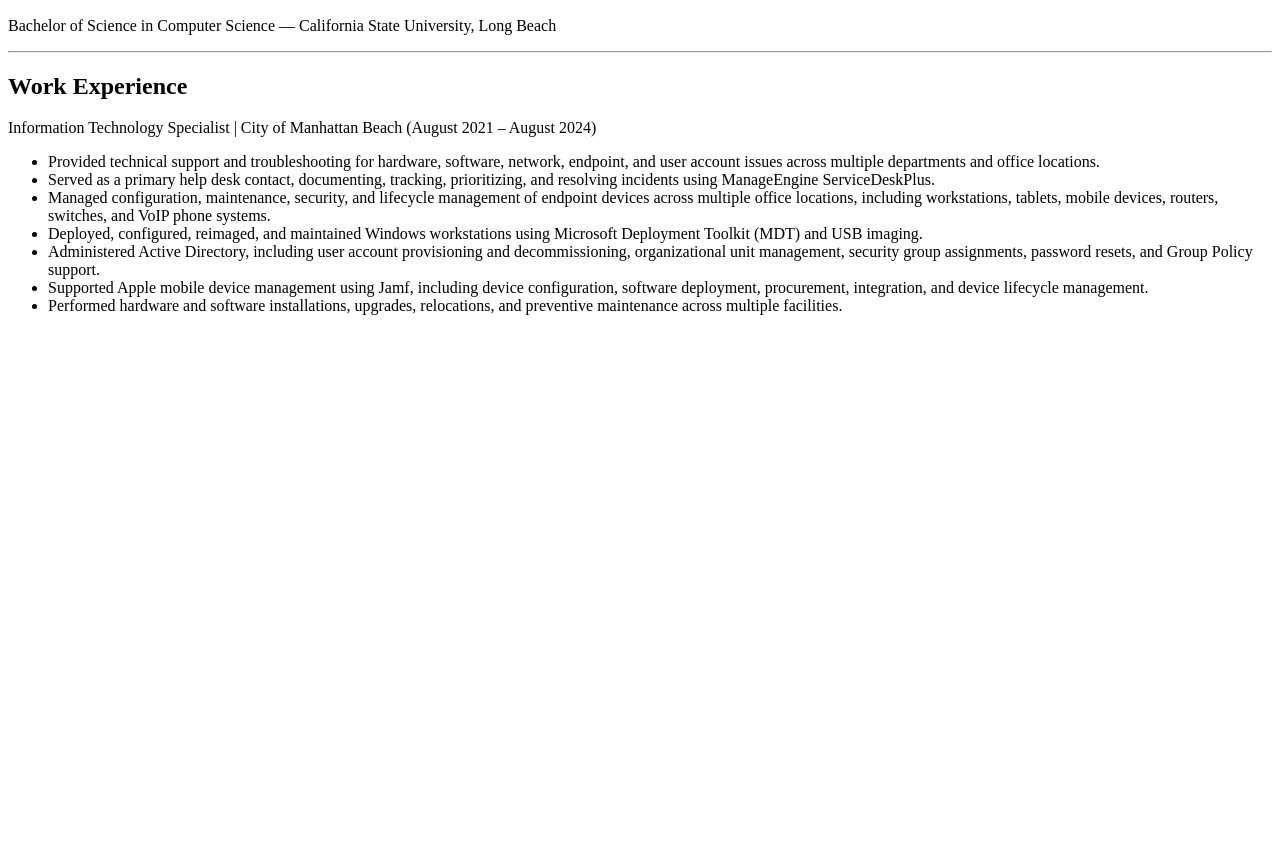
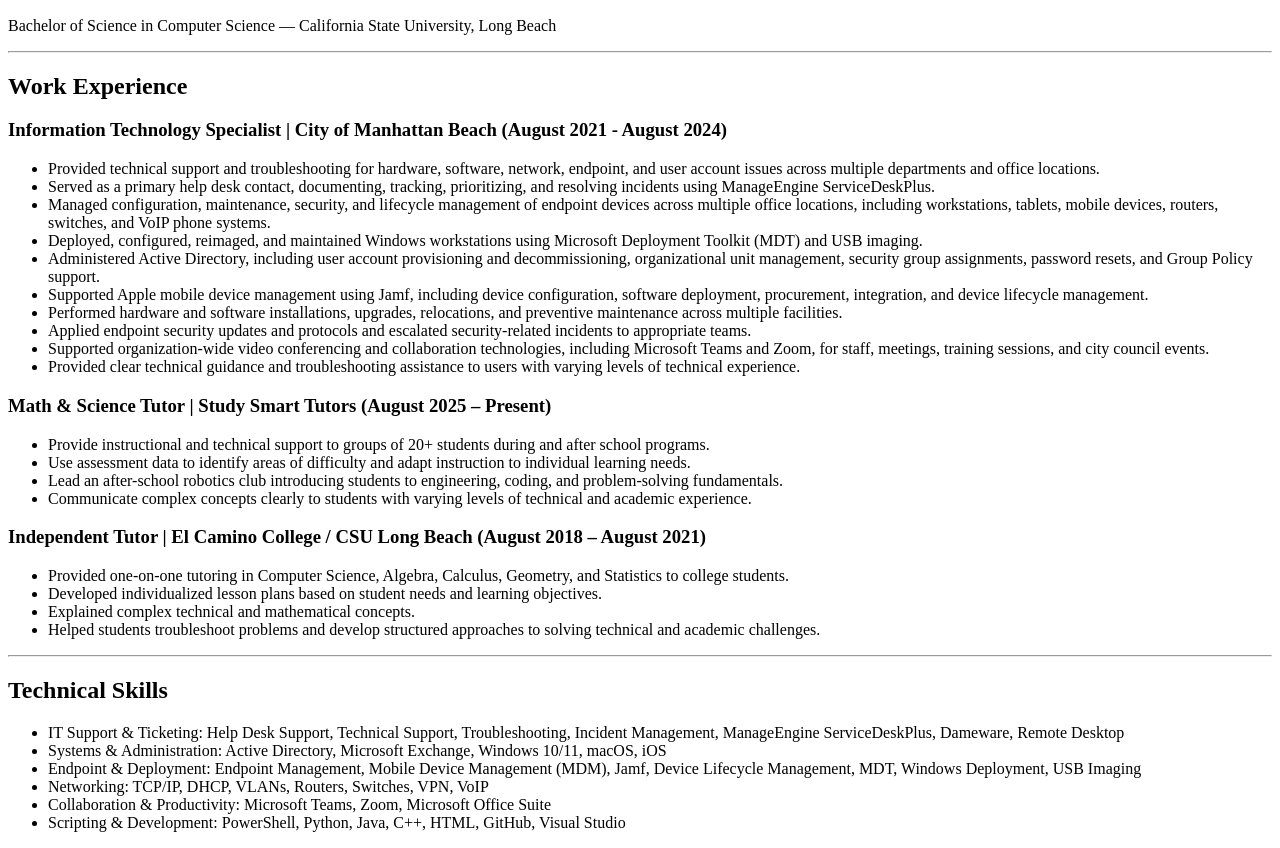
Before and after one commit to franciscojrivera/Web-Development-Projects, a plain HTML site: page Capstone Project 1/index.html in a window 1280 px wide. Shown: the part 267-1115 px from the top of the page. Before the commit the page ends 800 px from the top, so only its background shows below. Drawn offline with Linux system fonts and the light colour scheme.

Commit message:
Captstone Project 1

```diff
--- a/Capstone Project 1/index.html
+++ b/Capstone Project 1/index.html
@@ -7,6 +7,7 @@
 </head>
 <body>
     <h1>Francisco Rivera</h1>
+    <p></p>
     <h2>Professional Summary</h2>
     <p>IT Support Specialist with 3+ years of experience providing technical support, troubleshooting hardware and software issues, managing endpoint devices, and supporting users across multiple departments and locations. Experienced with Active Directory, Microsoft Exchange, Windows, macOS, Jamf, MDT, endpoint deployment, mobile device management, ticketing systems, and network troubleshooting. Strong customer service and communication skills with experience supporting both technical and non-technical users, resolving incidents, documenting solutions, and maintaining reliable IT operations.</p>
     <hr>
@@ -16,7 +17,7 @@
     <hr>
 
     <h2>Work Experience</h2>
-    <p>Information Technology Specialist  |  City of Manhattan Beach (August 2021 – August 2024)</p>
+    <h3>Information Technology Specialist  |  City of Manhattan Beach (August 2021 - August 2024)</h3>
     <ul>
         <li>Provided technical support and troubleshooting for hardware, software, network, endpoint, and user account issues across multiple departments and office locations.</li>
         <li>Served as a primary help desk contact, documenting, tracking, prioritizing, and resolving incidents using ManageEngine ServiceDeskPlus.</li>
@@ -24,8 +25,39 @@
         <li>Deployed, configured, reimaged, and maintained Windows workstations using Microsoft Deployment Toolkit (MDT) and USB imaging.</li>
         <li>Administered Active Directory, including user account provisioning and decommissioning, organizational unit management, security group assignments, password resets, and Group Policy support.</li>
         <li>Supported Apple mobile device management using Jamf, including device configuration, software deployment, procurement, integration, and device lifecycle management.</li>
-        <li>Performed hardware and software installations, upgrades, relocations, and preventive maintenance across multiple facilities.
-</li>
+        <li>Performed hardware and software installations, upgrades, relocations, and preventive maintenance across multiple facilities.</li>
+        <li>Applied endpoint security updates and protocols and escalated security-related incidents to appropriate teams.</li>
+        <li>Supported organization-wide video conferencing and collaboration technologies, including Microsoft Teams and Zoom, for staff, meetings, training sessions, and city council events.</li>
+        <li>Provided clear technical guidance and troubleshooting assistance to users with varying levels of technical experience.</li>
     </ul>
+
+    <h3>Math & Science Tutor  |  Study Smart Tutors (August 2025 – Present)</h3>
+    <ul>
+        <li>Provide instructional and technical support to groups of 20+ students during and after school programs.</li>
+        <li>Use assessment data to identify areas of difficulty and adapt instruction to individual learning needs.</li>
+        <li>Lead an after-school robotics club introducing students to engineering, coding, and problem-solving fundamentals.</li>
+        <li>Communicate complex concepts clearly to students with varying levels of technical and academic experience.</li>
+    </ul>
+
+    <h3>Independent Tutor  |  El Camino College / CSU Long Beach (August 2018 – August 2021)</h3>
+    <ul>
+        <li>Provided one-on-one tutoring in Computer Science, Algebra, Calculus, Geometry, and Statistics to college students.</li>
+        <li>Developed individualized lesson plans based on student needs and learning objectives.</li>
+        <li>Explained complex technical and mathematical concepts.</li>
+        <li>Helped students troubleshoot problems and develop structured approaches to solving technical and academic challenges.</li>
+    </ul> <hr>
+
+    <h2>Technical Skills</h2>
+    <ul>
+        <li>IT Support & Ticketing: Help Desk Support, Technical Support, Troubleshooting, Incident Management, ManageEngine ServiceDeskPlus, Dameware, Remote Desktop</li>
+        <li>Systems & Administration: Active Directory, Microsoft Exchange, Windows 10/11, macOS, iOS</li>
+        <li>Endpoint & Deployment: Endpoint Management, Mobile Device Management (MDM), Jamf, Device Lifecycle Management, MDT, Windows Deployment, USB Imaging</li>
+        <li>Networking: TCP/IP, DHCP, VLANs, Routers, Switches, VPN, VoIP</li>
+        <li>Collaboration & Productivity: Microsoft Teams, Zoom, Microsoft Office Suite</li>
+        <li>Scripting & Development: PowerShell, Python, Java, C++, HTML, GitHub, Visual Studio</li>
+    </ul>
+
+
+</p>
 </body>
 </html>
```
